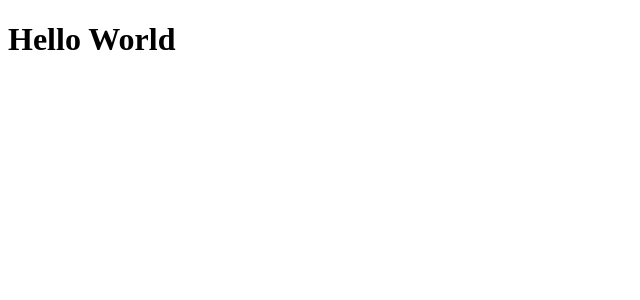
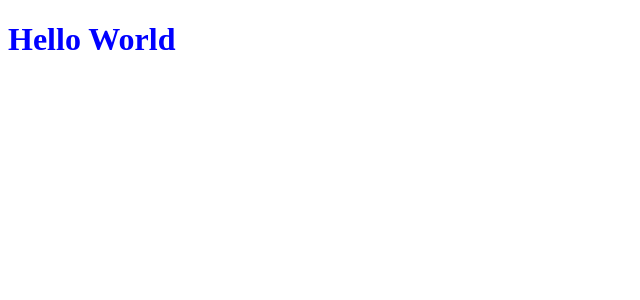
Before and after one commit to MylanLi/MylanLi.github.io, a React (Create React App) app: page / in a window 1280 px wide. Shown: the top 300 px of the page, without its empty margins (0-640 px from the left). Built offline with nearby package versions, Linux system fonts and the light colour scheme.

Commit message:
fix css color

```diff
--- a/src/App.css
+++ b/src/App.css
@@ -3,5 +3,5 @@
 @tailwind utilities;
 
 h1 {
-    color: 'blue'
+    color: blue
 }
```
